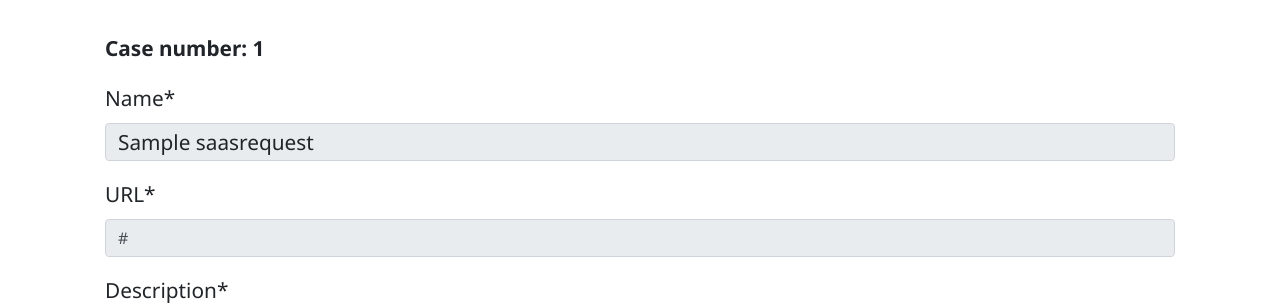
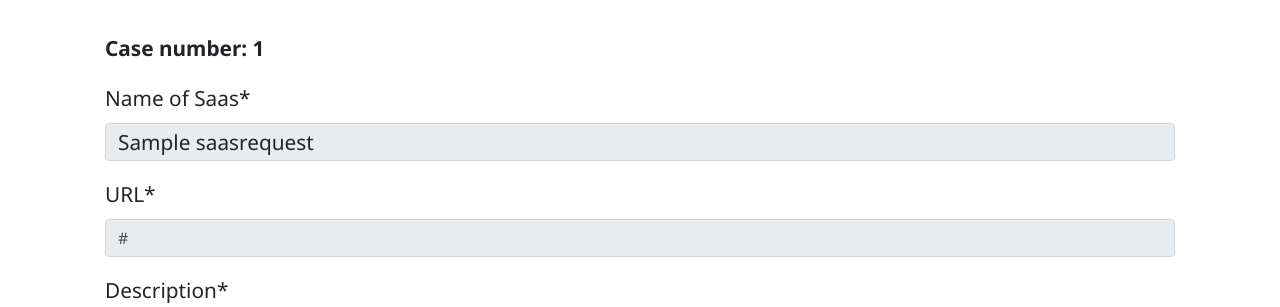
Before and after one commit to cds-snc/saas-procurement, a Django app: page /en/internal_ops/view/1/ in a window 1280 px wide. Shown: the part 171-478 px from the top of the page. Run offline with Django 4.2, Linux system fonts and the light colour scheme; data comes from the database, SQL or seed files in the repository; tables that the repository leaves empty hold one stand-in row (values such as "Sample post"); some libraries are stand-ins or nearby versions.

Commit message:
Adding internal ops changes

```diff
--- a/saas_app/internal_ops/forms.py
+++ b/saas_app/internal_ops/forms.py
@@ -37,7 +37,7 @@ class ViewS32RequestForm(ModelForm):
             "approved_by",
         ]
         labels = {
-            "name": _("Name"),
+            "name": _("Name of Saas"),
             "url": _("URL"),
             "description": _("Description"),
             "cost": _("Cost"),
@@ -194,7 +194,7 @@ class ViewPurchaseRequiredForm(ModelForm):
             "approved_by",
         ]
         labels = {
-            "name": _("Name"),
+            "name": _("Name of Saas"),
             "url": _("URL"),
             "description": _("Description"),
             "cost": _("Cost"),
@@ -210,8 +210,8 @@ class ViewPurchaseRequiredForm(ModelForm):
             "manager": _("Manager"),
             "manager_approved": _("Manager Approved"),
             "Manager_denied": _("Manager Denied"),
-            "date_info_requested": _("Date Info Requested"),
-            "info_requested": _("Info Requested"),
+            # "date_info_requested": _("Date Info Requested"),
+            # "info_requested": _("Info Requested"),
             "submitted_by": _("Submitted By"),
             "fund_center": _("Fund Center"),
             "approved_by": _("S32 Approver"),
@@ -222,8 +222,8 @@ class ViewPurchaseRequiredForm(ModelForm):
         self.helper = FormHelper()
         self.helper.form_id = "view_request_form"
         self.helper.form_class = "blueForms"
-        self.fields["date_info_requested"].label = False
-        self.fields["info_requested"].label = False
+        # self.fields["date_info_requested"].label = False
+        # self.fields["info_requested"].label = False
         self.helper.layout = Layout(
             Field("name", readonly=True),
             Field("url", readonly=True),
@@ -340,7 +340,7 @@ class ViewOldPurchasedRequestsForm(ModelForm):
             "approved_by",
         ]
         labels = {
-            "name": _("Name"),
+            "name": _("Name of Saas"),
             "url": _("URL"),
             "description": _("Description"),
             "cost": _("Cost"),
@@ -371,8 +371,8 @@ class ViewOldPurchasedRequestsForm(ModelForm):
         self.helper = FormHelper()
         self.helper.form_id = "view_request_form"
         self.helper.form_class = "blueForms"
-        self.fields["date_info_requested"].label = False
-        self.fields["info_requested"].label = False
+        # self.fields["date_info_requested"].label = False
+        # self.fields["info_requested"].label = False
         self.helper.layout = Layout(
             Field("name", readonly=True),
             Field("url", readonly=True),
@@ -506,8 +506,8 @@ class ViewOldS32ApprovedRequestsForm(ModelForm):
         self.helper = FormHelper()
         self.helper.form_id = "view_request_form"
         self.helper.form_class = "blueForms"
-        self.fields["date_info_requested"].label = False
-        self.fields["info_requested"].label = False
+        # self.fields["date_info_requested"].label = False
+        # self.fields["info_requested"].label = False
         self.helper.layout = Layout(
             Field("name", readonly=True),
             Field("url", readonly=True),
--- a/saas_app/submit_request/tests.py
+++ b/saas_app/submit_request/tests.py
@@ -128,7 +128,7 @@ class SubmitRequestFormTest(TestCase):
     def test_name_label(self):
         form = SubmitRequestForm()
         self.assertTrue(
-            form.fields["name"].label is None or form.fields["name"].label == "Name"
+            form.fields["name"].label is None or form.fields["name"].label == "Name of Saas"
         )
 
     # Test the url label of the form
--- a/saas_app/templates/internal_ops/view_all_prev_requests.html
+++ b/saas_app/templates/internal_ops/view_all_prev_requests.html
@@ -44,7 +44,7 @@
   <table class="table table-hover table-bordered">
     <thead>
         <tr>
-          <th scope="col">{% trans "Name" %}</th>
+          <th scope="col">{% trans "Name of Saas" %}</th>
           <th scope="col">{% trans "Description" %}</th>
           <th scope="col">{% trans "Url" %}</th>
           <th scope="col">{% trans "Cost" %}</th>
--- a/saas_app/templates/internal_ops/view_all_requests.html
+++ b/saas_app/templates/internal_ops/view_all_requests.html
@@ -45,7 +45,7 @@
   <table class="table table-hover table-bordered">
     <thead>
         <tr>
-          <th scope="col">{% trans "Name" %}</th>
+          <th scope="col">{% trans "Name of Saas" %}</th>
           <th scope="col">{% trans "Description" %}</th>
           <th scope="col">{% trans "Url" %}</th>
           <th scope="col">{% trans "Cost" %}</th>
```
Also changed, not shown: saas_app/internal_ops/tests.py (+4 -4 lines).
